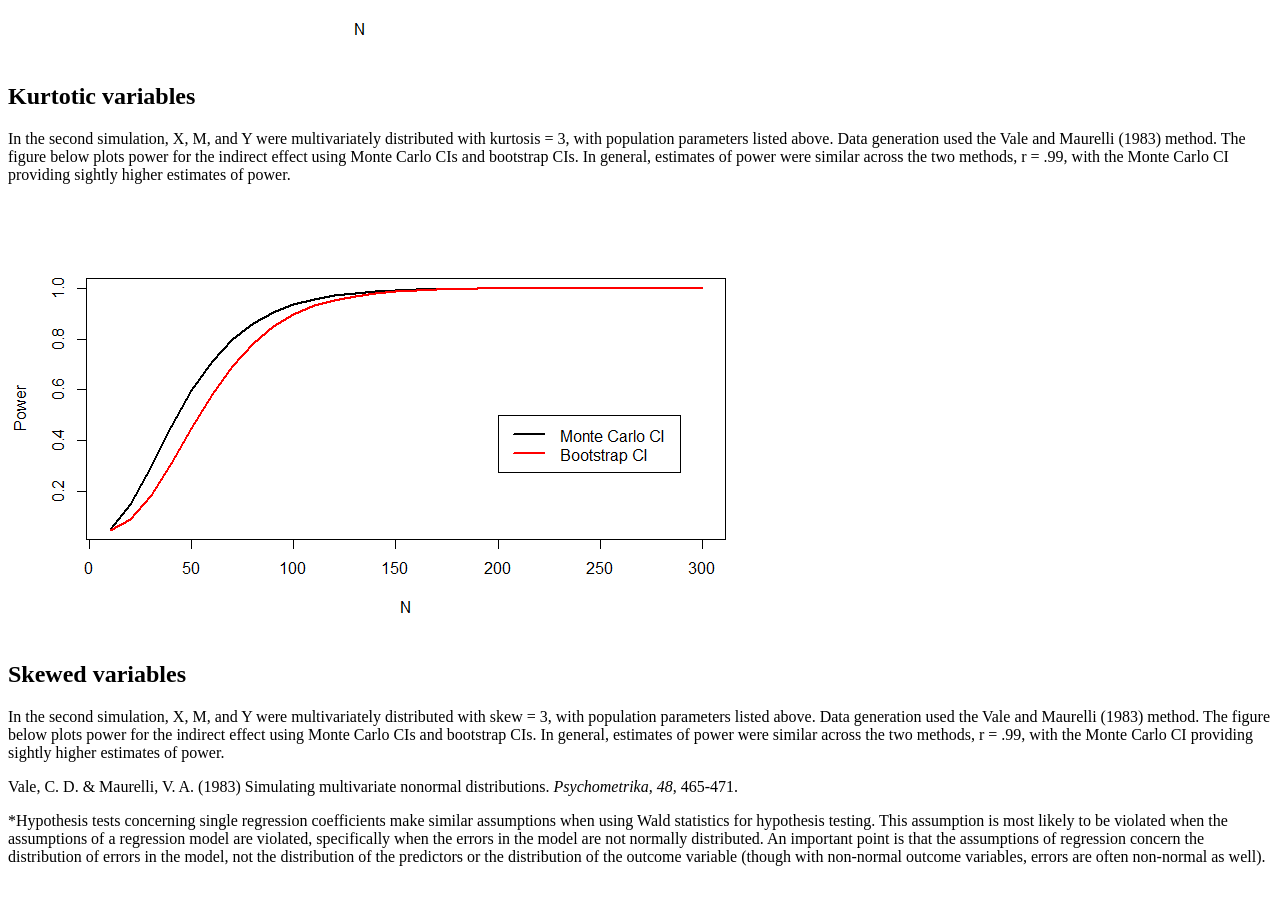
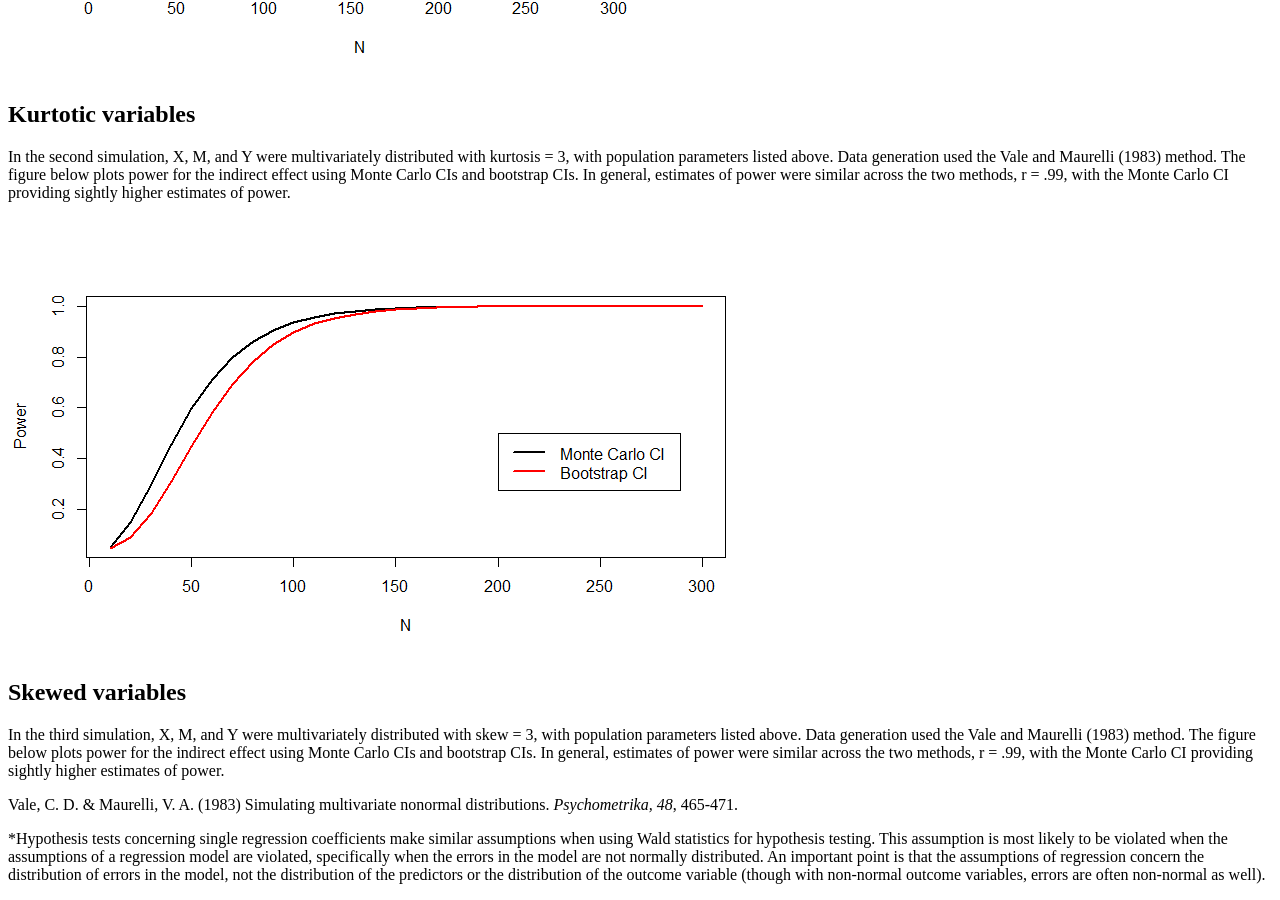
Before and after one commit to schoam4/schoam4.github.io, a Jekyll site: the page built from technical_appendix.md, in a window 1280 px wide and 900 px high, scrolled down 1336 px. Built offline with Jekyll 4.4.1, drawn with Linux system fonts in a browser that asks for light colours; some of the changed text lies outside the part shown.

```diff
--- a/technical_appendix.md
+++ b/technical_appendix.md
@@ -39,7 +39,7 @@
 
 ## Skewed variables
 
-In the second simulation, X, M, and Y were multivariately distributed with skew = 3, with population parameters listed above. Data generation used the Vale and Maurelli (1983) method. The figure below plots power for the indirect effect using Monte Carlo CIs and bootstrap CIs. In general, estimates of power were similar across the two methods, r = .99, with the Monte Carlo CI providing sightly higher estimates of power.
+In the third simulation, X, M, and Y were multivariately distributed with skew = 3, with population parameters listed above. Data generation used the Vale and Maurelli (1983) method. The figure below plots power for the indirect effect using Monte Carlo CIs and bootstrap CIs. In general, estimates of power were similar across the two methods, r = .99, with the Monte Carlo CI providing sightly higher estimates of power.
 
 
 Vale, C. D. & Maurelli, V. A. (1983) Simulating multivariate nonormal distributions. *Psychometrika, 48*, 465-471.
```
Also changed, not shown: other parts of technical_appendix.md (+1 -1 lines), 1 other file.
